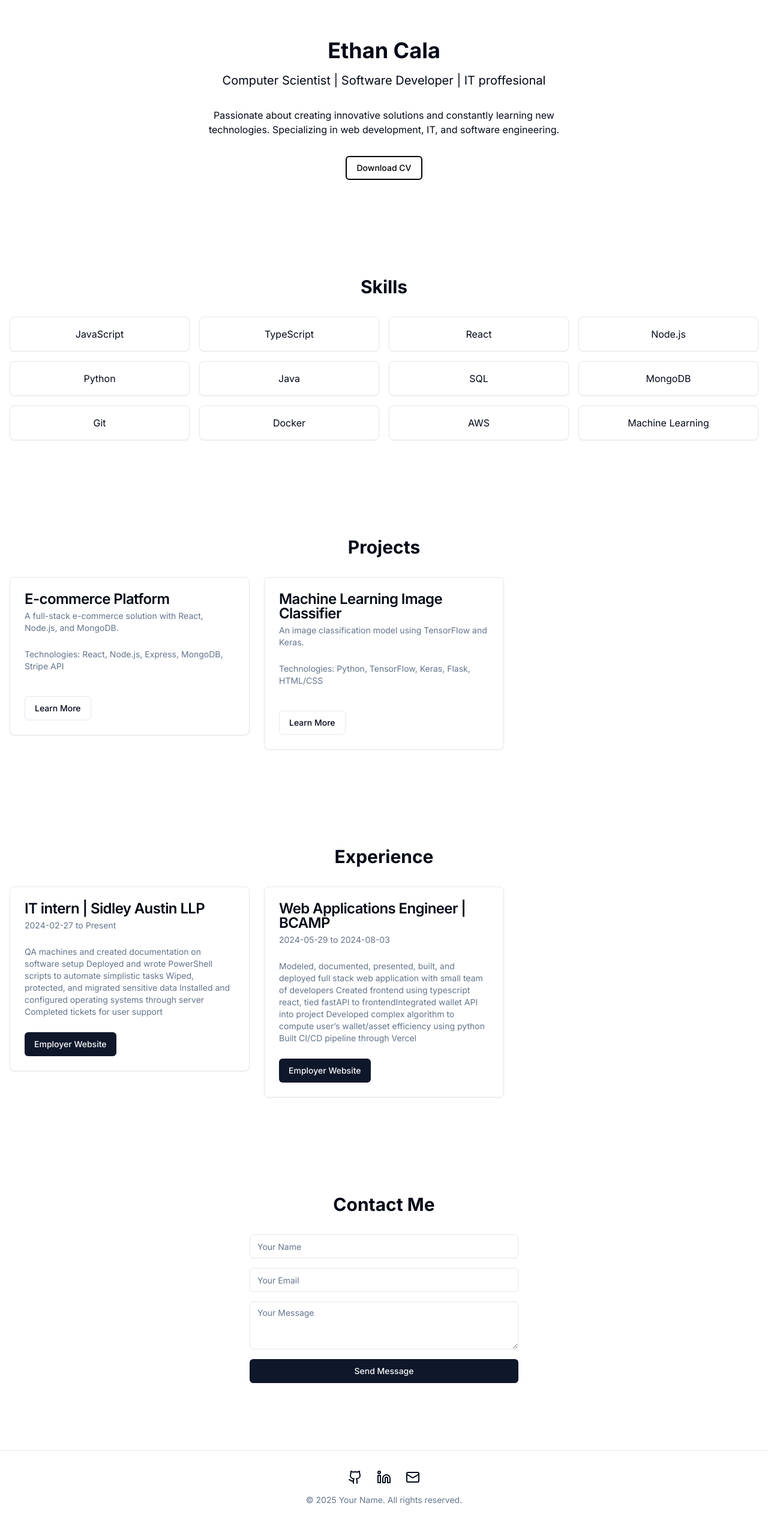
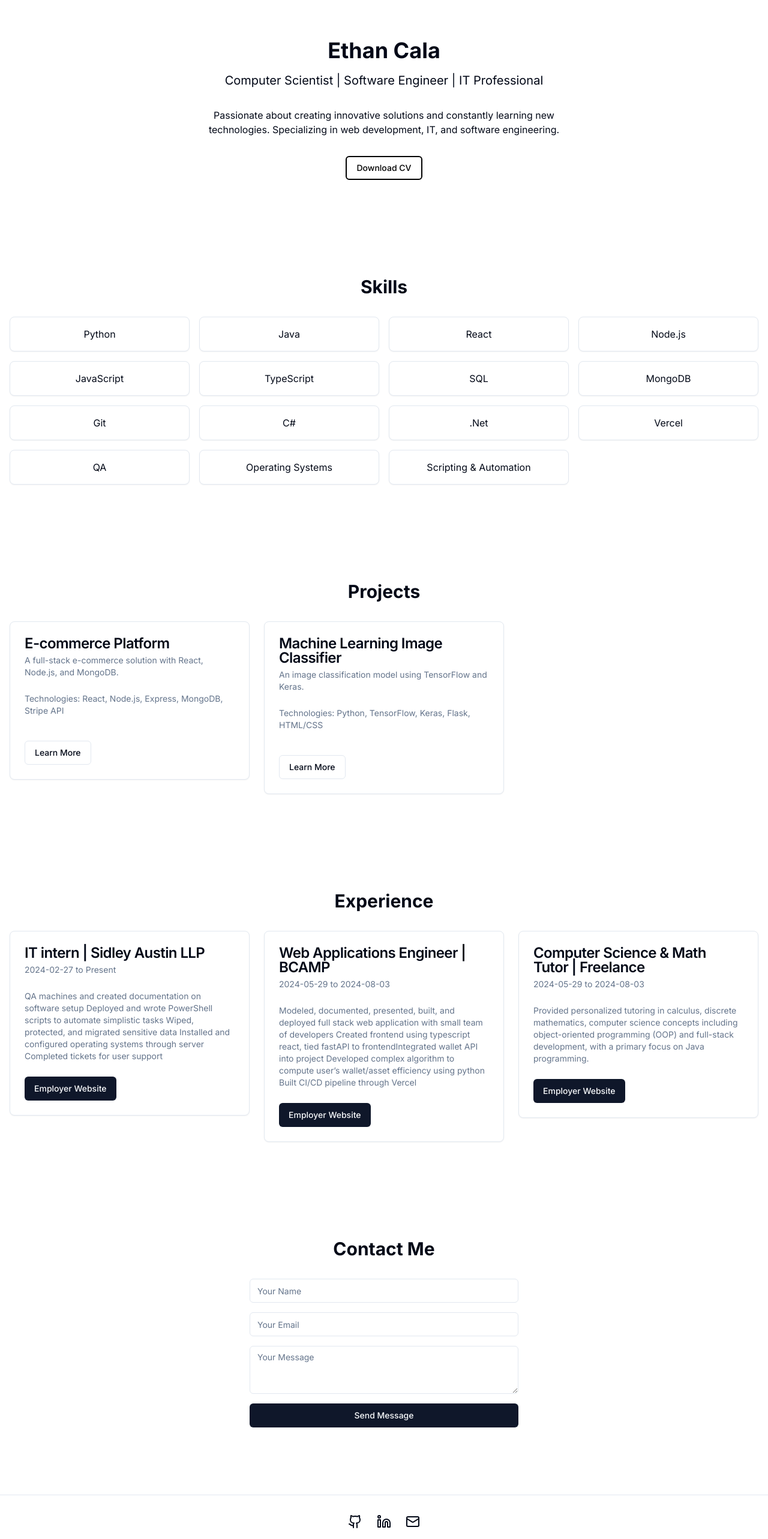
Before and after one commit to ethancala/PersonalWebsite, a Next.js app: page / in a window 1280 px wide. Shown: the part 120-2686 px from the top of the page at 60% size. Before the commit the page ends 2663 px from the top, so only its background shows below. Built offline with nearby package versions, Linux system fonts and the light colour scheme.

Commit message:
Updated Skills and Experiences

```diff
--- a/app/components/Experience.tsx
+++ b/app/components/Experience.tsx
@@ -16,6 +16,13 @@ const experiences = [
     description: "Modeled, documented, presented, built, and deployed full stack web application with small team of developers	Created frontend using typescript react, tied fastAPI to frontendIntegrated wallet API into project Developed complex algorithm to compute user’s wallet/asset efficiency using python Built CI/CD pipeline through Vercel",
     date: "2024-05-29 to 2024-08-03",
     website: "https://bcamp.dev/"
+  },
+  { //TODO
+    title: "Computer Science & Math Tutor | Freelance",
+    description: "Provided personalized tutoring in calculus, discrete mathematics, computer science concepts including object-oriented programming (OOP) and full-stack development, with a primary focus on Java programming.",
+    date: "2024-05-29 to 2024-08-03",
+    //NOTE: change this to personal website on deployment
+    website: "http://localhost:3000/"
   }
 ]
 
--- a/app/components/Footer.tsx
+++ b/app/components/Footer.tsx
@@ -5,18 +5,18 @@ export default function Footer() {
     <footer className="bg-background border-t">
       <div className="container mx-auto px-4 py-8">
         <div className="flex justify-center space-x-6">
-          <a href="https://github.com/yourusername" target="_blank" rel="noopener noreferrer" className="text-foreground hover:text-primary">
+          <a href="https://github.com/ethancala" target="_blank" rel="noopener noreferrer" className="text-foreground hover:text-primary">
             <Github className="h-6 w-6" />
           </a>
-          <a href="https://linkedin.com/in/yourusername" target="_blank" rel="noopener noreferrer" className="text-foreground hover:text-primary">
+          <a href="https://www.linkedin.com/in/ethan-cala-6401642aa/" target="_blank" rel="noopener noreferrer" className="text-foreground hover:text-primary">
             <Linkedin className="h-6 w-6" />
           </a>
-          <a href="mailto:your.email@example.com" className="text-foreground hover:text-primary">
+          <a href="mailto:ecala420@gmail.com" className="text-foreground hover:text-primary">
             <Mail className="h-6 w-6" />
           </a>
         </div>
         <p className="mt-4 text-center text-sm text-muted-foreground">
-          © {new Date().getFullYear()} Your Name. All rights reserved.
+          © {new Date().getFullYear()} Ethan Cala. All rights reserved.
         </p>
       </div>
     </footer>
--- a/app/components/Hero.tsx
+++ b/app/components/Hero.tsx
@@ -13,7 +13,7 @@ export default function Hero() {
         transition={{ duration: 0.5 }}
       >
         <h1 className="text-4xl font-bold mb-4">Ethan Cala</h1>
-        <p className="text-xl mb-8">Computer Scientist |  Software Developer | IT proffesional</p>
+        <p className="text-xl mb-8">Computer Scientist |  Software Engineer | IT Professional</p>
         <p className="max-w-2xl mx-auto mb-8">
           Passionate about creating innovative solutions and constantly learning new technologies.
           Specializing in web development, IT, and software engineering.
--- a/app/components/Skills.tsx
+++ b/app/components/Skills.tsx
@@ -4,8 +4,8 @@ import { motion } from "framer-motion"
 import { Card, CardContent } from "@/components/ui/card"
 
 const skills = [
-  "JavaScript", "TypeScript", "React", "Node.js", "Python", "Java",
-  "SQL", "MongoDB", "Git", "Docker", "AWS", "Machine Learning"
+  "Python", "Java", "React", "Node.js", "JavaScript", "TypeScript",
+  "SQL", "MongoDB", "Git", "C#", ".Net", "Vercel", "QA", "Operating Systems", "Scripting & Automation"
 ]
 
 export default function Skills() {
```
